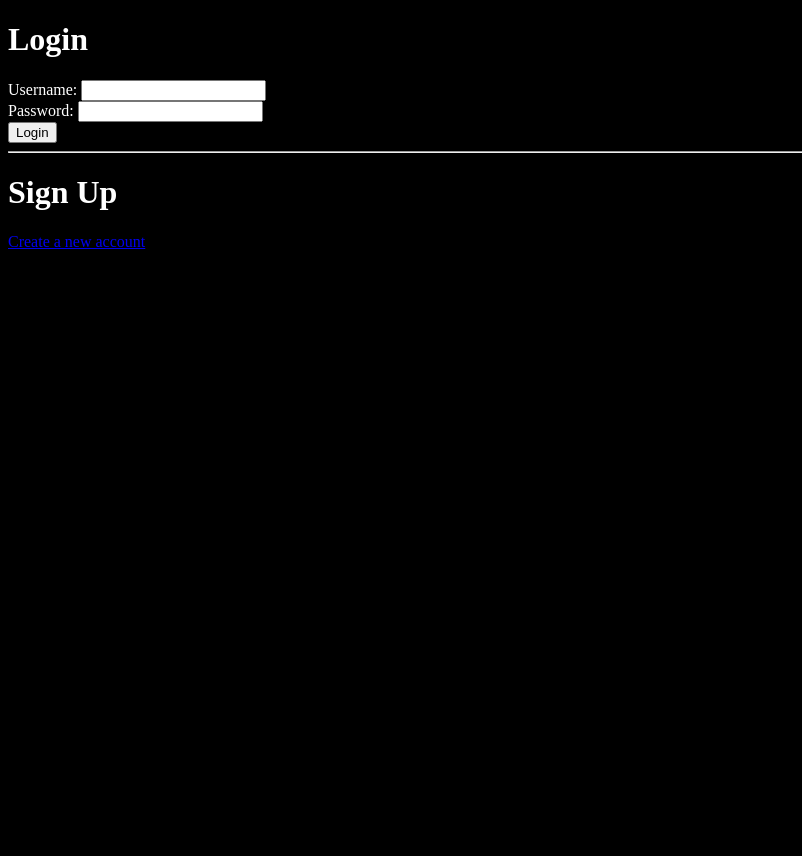
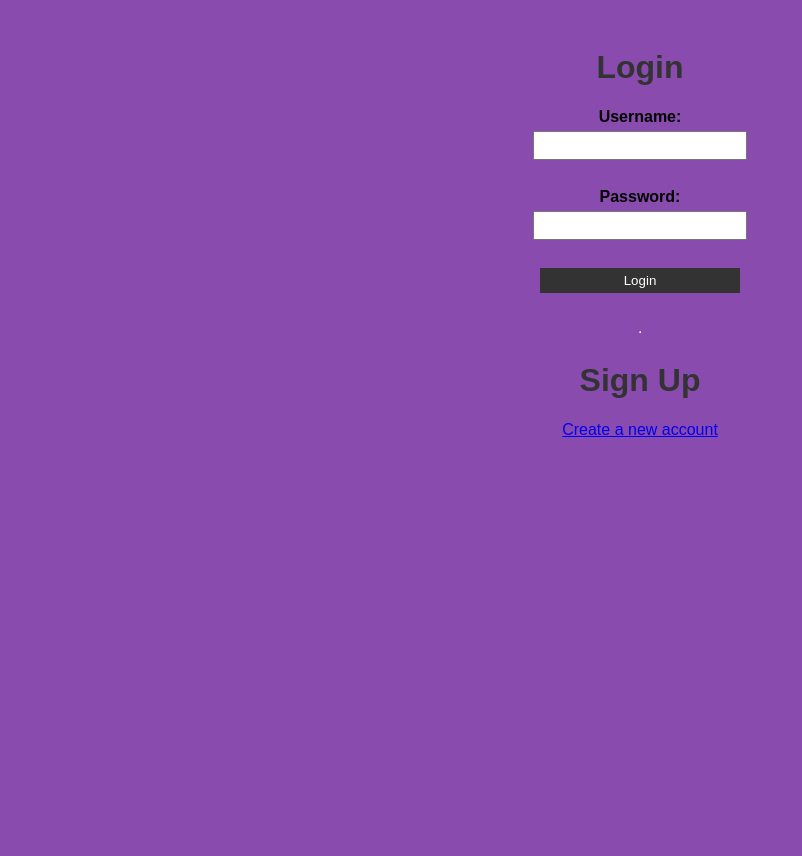
Before and after one commit to IdanBrody/myWebServer, a Flask app: template Server/templates/login.html in a window 1280 px wide. Shown: the whole page, without its empty margins (0-802 px from the left). Before the commit the page ends 249 px from the top, so only its background shows below. Run offline with Flask 3, Linux system fonts and the light colour scheme; the template is opened without the code that fills it, so the values that code supplies are empty.

Commit message:
Attached basic CSS files for Login and Sign Up pages

```diff
--- /dev/null
+++ b/Server/static/css/login.css
@@ -0,0 +1,58 @@
+body {
+    font-family: Arial, sans-serif;
+    background-color: #8a4baf;
+    padding: 20px;
+    display: flex;
+    flex-direction: column;
+    align-items: center;
+    justify-content: flex-start;
+    min-height: 100vh;
+}
+
+h1 {
+    color: #333;
+    text-align: center;
+}
+
+form {
+    margin-bottom: 20px;
+    display: flex;
+    flex-direction: column;
+    align-items: center;
+}
+
+label {
+    display: block;
+    margin-bottom: 5px;
+    font-weight: bold;
+    text-align: center;
+}
+
+input[type="text"],
+input[type="password"],
+input[type="submit"] {
+    width: 200px;
+    padding: 5px;
+    margin-bottom: 10px;
+}
+
+input[type="submit"] {
+    background-color: #333;
+    color: #fff;
+    border: none;
+    cursor: pointer;
+}
+
+ul.messages {
+    list-style-type: none;
+    background-color: #ffe6e6;
+    padding: 10px;
+    margin-bottom: 10px;
+    border: 1px solid #ff9999;
+    color: #ff3333;
+}
+
+ul.messages li {
+    margin-bottom: 5px;
+    text-align: center;
+}
--- a/Server/templates/CSS/login.css
+++ /dev/null
@@ -1,4 +0,0 @@
-body {
-    background-color: black;
-    color: white;
-}
--- a/Server/templates/login.html
+++ b/Server/templates/login.html
@@ -2,7 +2,7 @@
 <html>
 <head>
     <title>Login</title>
-    <link rel="stylesheet" type="text/css" href="{{ url_for('static', filename='login.css') }}">
+    <link rel="stylesheet" type="text/css" href="{{ url_for('static', filename='css/login.css') }}">
 </head>
 <body>
     {% with messages = get_flashed_messages() %}
--- a/Server/templates/sign_up.html
+++ b/Server/templates/sign_up.html
@@ -2,7 +2,7 @@
 <html>
 <head>
     <title>Sign Up</title>
-    <link rel="stylesheet" type="text/css" href="{{ url_for('static', filename='style.css') }}">
+    <link rel="stylesheet" type="text/css" href="{{ url_for('static', filename='css/sign_up.css') }}">
 </head>
 <body>
     <h1>Sign Up</h1>
```
Also changed, not shown: Server/static/css/sign_up.css (added, +61 -0 lines).
